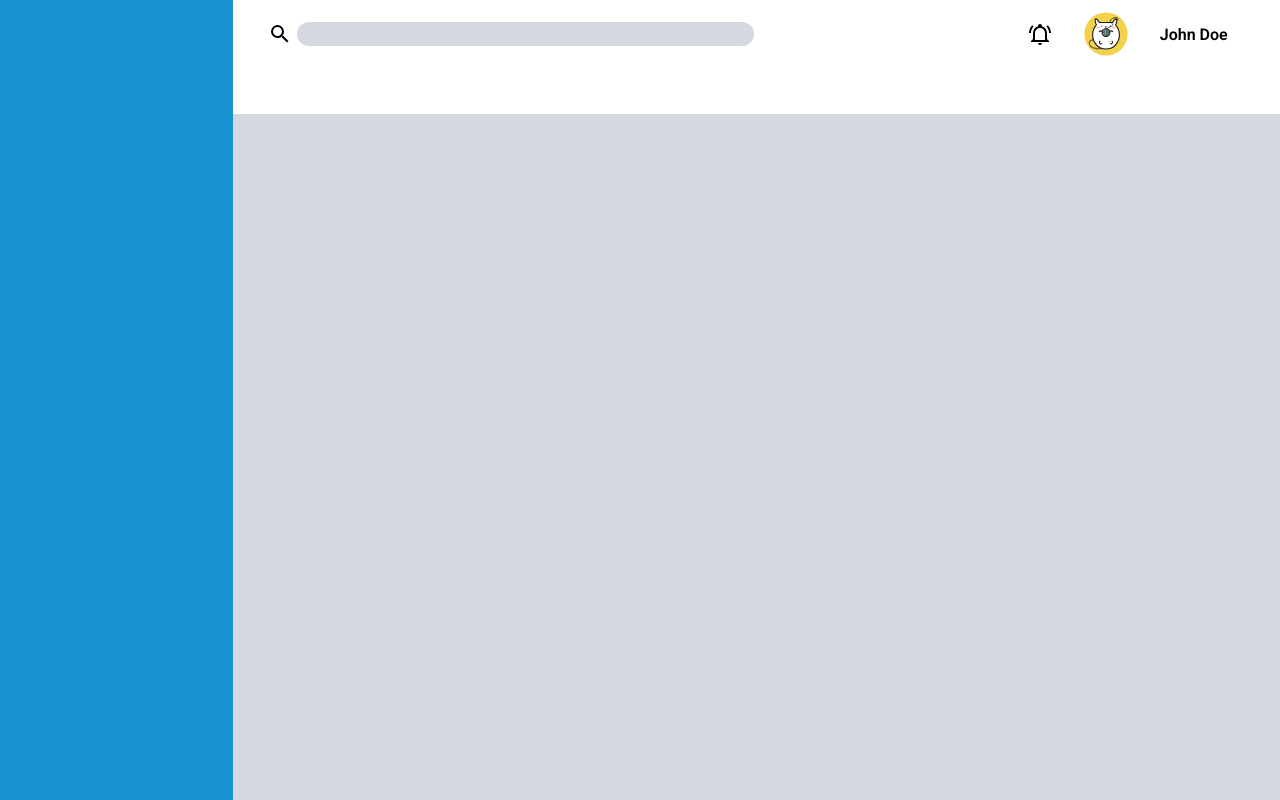
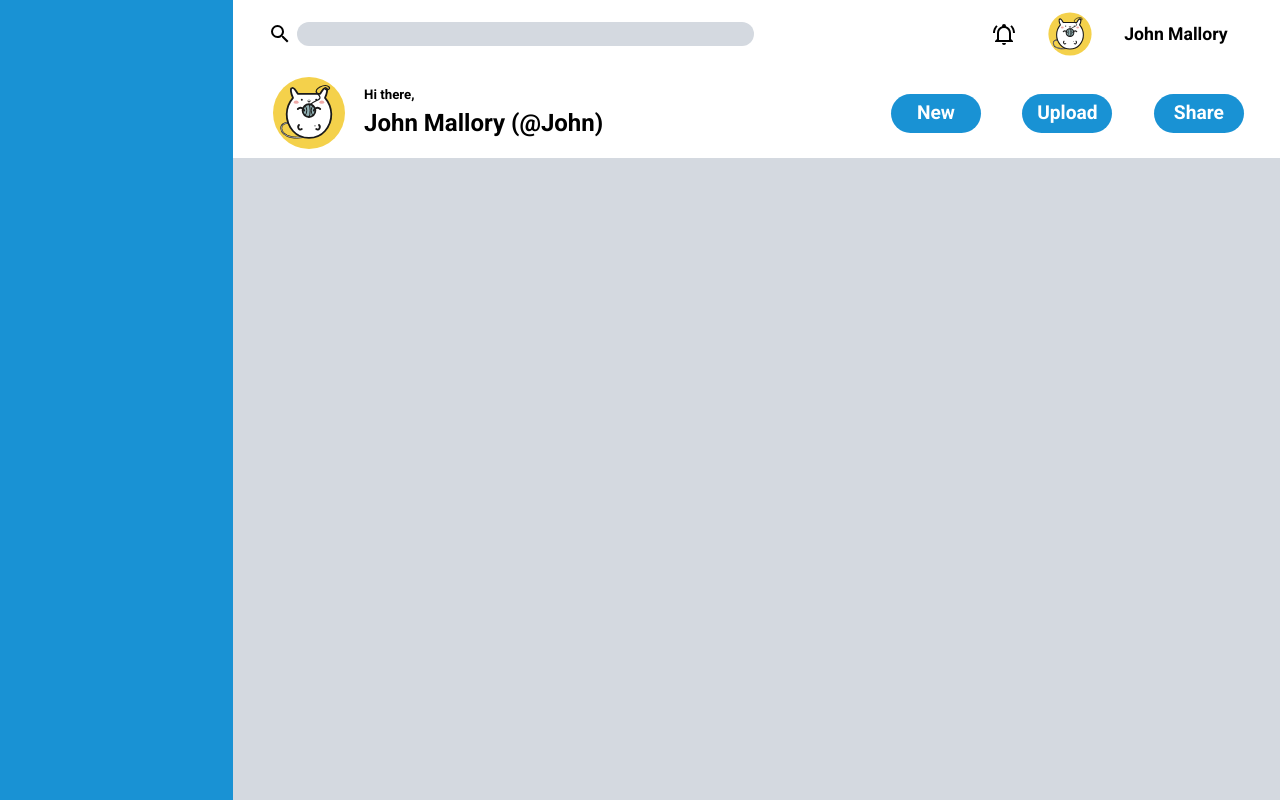
Before and after one commit to Bibu007/admin-dashboard, a plain HTML site: page index.html in a window 1280 px wide. Drawn offline with Linux system fonts and the light colour scheme.

Commit message:
Header complete

```diff
--- a/index.html
+++ b/index.html
@@ -9,23 +9,34 @@
     <link href="https://fonts.googleapis.com/css2?family=Roboto:ital,wght@0,100..900;1,100..900&display=swap" rel="stylesheet">
     <title>Document</title>
 </head>
-<body class="roboto-heading">
+<body>
     <div class="container">
         <div class="header">
             <div class="search-section">
                 <div class="search-bar">
                     <img src="images/magnify.svg" alt="magnify" class="icon">
                     <search name="search" id="search-bar"></search>
-
                 </div>
                 <div class="notifications">
                     <img src="images/bell-ring-outline.svg" alt="bell-ring" class="icon">
                     <img src="images/gemini-svg.svg" alt="cat" class="picture">
-
-                    John Doe
+                    John Mallory
                 </div>
             </div>
-            <div class="user-info-section"></div>
+            <div class="user-info-section">
+                <div class="user-welcome">
+                    <img src="images/gemini-svg.svg" alt="cat" class="picture">
+                    <div>
+                        <h5>Hi there,</h5>
+                        <h2>John Mallory (@John)</h2>
+                    </div>
+                </div>
+                <div class="user-info-buttons">
+                    <button>New</button>
+                    <button>Upload</button>
+                    <button>Share</button>
+                </div>
+            </div>
         </div>
         <div class="sidebar">
             <div class="branding-section"></div>
--- a/style.css
+++ b/style.css
@@ -1,15 +1,55 @@
-.roboto-heading {
-  font-family: "Roboto", sans-serif;
-  font-optical-sizing: auto;
-  font-weight: 700; /* Bold */
-  font-style: normal;
-  font-variation-settings: "wdth" 100;
+/*
+  Josh's Custom CSS Reset
+  https://www.joshwcomeau.com/css/custom-css-reset/
+*/
+
+*, *::before, *::after {
+  box-sizing: border-box;
 }
 
+*:not(dialog) {
+  margin: 0;
+}
+
+@media (prefers-reduced-motion: no-preference) {
+  html {
+    interpolate-size: allow-keywords;
+  }
+}
+
+body {
+  line-height: 1.5;
+  -webkit-font-smoothing: antialiased;
+}
+
+img, picture, video, canvas, svg {
+  /*display: block;*/
+  max-width: 100%;
+}
+
+input, button, textarea, select {
+  font: inherit;
+}
+
+p, h1, h2, h3, h4, h5, h6 {
+  overflow-wrap: break-word;
+}
+
+p {
+  text-wrap: pretty;
+}
+h1, h2, h3, h4, h5, h6 {
+  text-wrap: balance;
+}
+
+#root, #__next {
+  isolation: isolate;
+}
 
 body, html{
     height: 100%;
     margin: 0;
+    font-family: 'Roboto', sans-serif;
 }
 
 .container{
@@ -73,9 +113,57 @@ img{
     display: flex;
     align-items: center;
     justify-content: end;
-    font-size: 1rem;
+    font-size: 1.1rem;
     gap: 30px;
     padding: 10px;
-    font-weight: 600;
+    font-weight: 700;
     padding-right: 15%;
 }
+
+.notifications p{
+    min-width: 205px;
+}
+
+.user-info-section{
+    display: grid;
+    grid-template-columns: 3fr 2fr;
+    padding: 0.5%;
+}
+
+.user-welcome{
+   display: flex;
+   font-size: 1rem;
+   gap: 15px;
+   padding-left: 5%;
+   min-width: 352px;
+}
+
+.user-welcome img{
+    height: 5rem;
+}
+
+.user-welcome div{
+    display: flex;
+    flex-direction: column;
+    justify-content: center;
+}
+
+.user-info-buttons{
+    display: flex;
+    align-items: center;
+    justify-content: center;
+    min-width: 320px;
+    gap: 10%;
+}
+
+.user-info-buttons button{
+    border: none;
+    background-color: #1992D4;
+    color: white;
+    font-family: 'Roboto';
+    font-weight: 700;
+    font-size: 1.2rem;
+    border-radius: 50px;
+    padding: 5px;
+    width: 90px
+}
```
